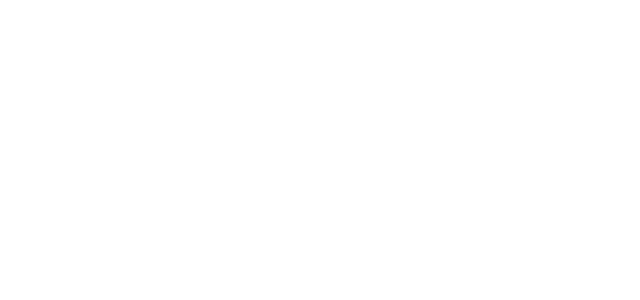
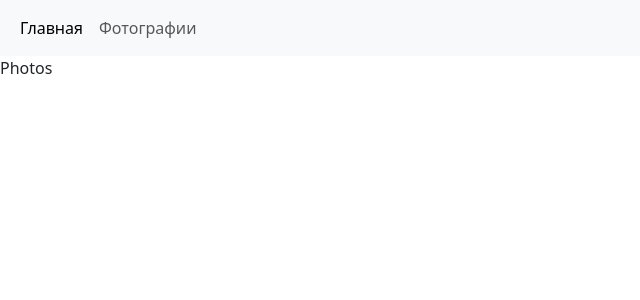
Before and after one commit to afoninaanna/gallery, a Vue app: page /photo in a window 1280 px wide. Shown: the top 300 px of the page, without its empty margins (0-640 px from the left). Built offline with nearby package versions, Linux system fonts and the light colour scheme.

Commit message:
add: navigation

```diff
--- a/package.json
+++ b/package.json
@@ -10,7 +10,8 @@
     "@popperjs/core": "^2.11.8",
     "bootstrap": "^5.3.1",
     "core-js": "^3.8.3",
-    "vue": "^3.2.13"
+    "vue": "^3.2.13",
+    "vue-router": "^4.2.4"
   },
   "devDependencies": {
     "@vue/cli-plugin-babel": "~5.0.0",
--- a/src/App.vue
+++ b/src/App.vue
@@ -1,11 +1,15 @@
 <template>
-
+  <Navbar/>
+  <router-view></router-view>
 </template>
 
 <script>
-
+import Navbar from './components/Navbar.vue';
 export default {
   name: 'App',
+  components: {
+    Navbar
+  }
 }
 </script>
 
--- /dev/null
+++ b/src/components/Navbar.vue
@@ -0,0 +1,23 @@
+<template lang="">
+    <nav class="navbar navbar-expand-lg bg-light">
+        <div class="container-fluid">
+            <button class="navbar-toggler" type="button" data-bs-toggle="collapse" data-bs-target="#navbarNavAltMarkup" aria-controls="navbarNavAltMarkup" aria-expanded="false" aria-label="Переключатель навигации">
+                <span class="navbar-toggler-icon"></span>
+            </button>
+            <div class="collapse navbar-collapse" id="navbarNavAltMarkup">
+                <div class="navbar-nav">
+                <router-link to="/" class="nav-link active" aria-current="page" href="#">Главная</router-link>
+                <router-link to="/photo" class="nav-link" href="#">Фотографии</router-link>
+                </div>
+            </div>
+        </div>
+  </nav>
+</template>
+<script>
+export default {
+
+}
+</script>
+<style lang="">
+
+</style>
--- a/src/main.js
+++ b/src/main.js
@@ -1,8 +1,9 @@
 import { createApp } from 'vue'
 import App from './App.vue'
+import router from './router'
 
 
 import "bootstrap"
 import "bootstrap/dist/css/bootstrap.min.css"
 
-createApp(App).mount('#app')
+createApp(App).use(router).mount('#app')
--- /dev/null
+++ b/src/pages/MainPage.vue
@@ -0,0 +1,13 @@
+<template lang="">
+    <div>
+        Main
+    </div>
+</template>
+<script>
+export default {
+
+}
+</script>
+<style lang="">
+
+</style>
--- /dev/null
+++ b/src/pages/PhotosPage.vue
@@ -0,0 +1,13 @@
+<template lang="">
+    <div>
+        Photos
+    </div>
+</template>
+<script>
+export default {
+
+}
+</script>
+<style lang="">
+
+</style>
--- /dev/null
+++ b/src/router/index.js
@@ -0,0 +1,22 @@
+import { createWebHistory, createRouter } from "vue-router";
+import MainPage from '@/pages/MainPage';
+
+const routes = [
+    {
+        path: '/',
+        name: 'Main',
+        component: MainPage
+    },
+    {
+        path: '/photo',
+        name: 'Photo',
+        component: () => import('../pages/PhotosPage.vue')
+    }
+]
+
+const router = createRouter({
+    history: createWebHistory(),
+    routes,
+});
+
+export default router;
```
Also changed, not shown: 1 other file (tests, documents, lock files or other folders).
